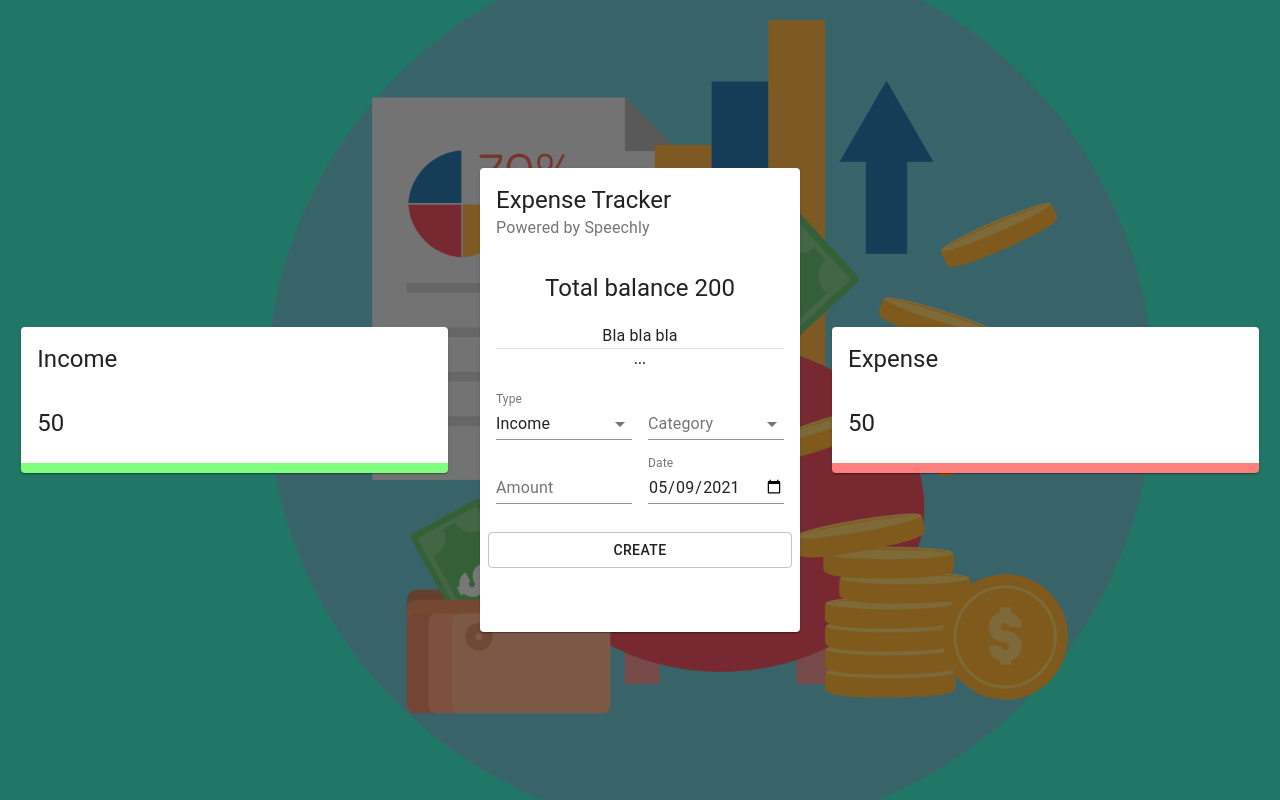
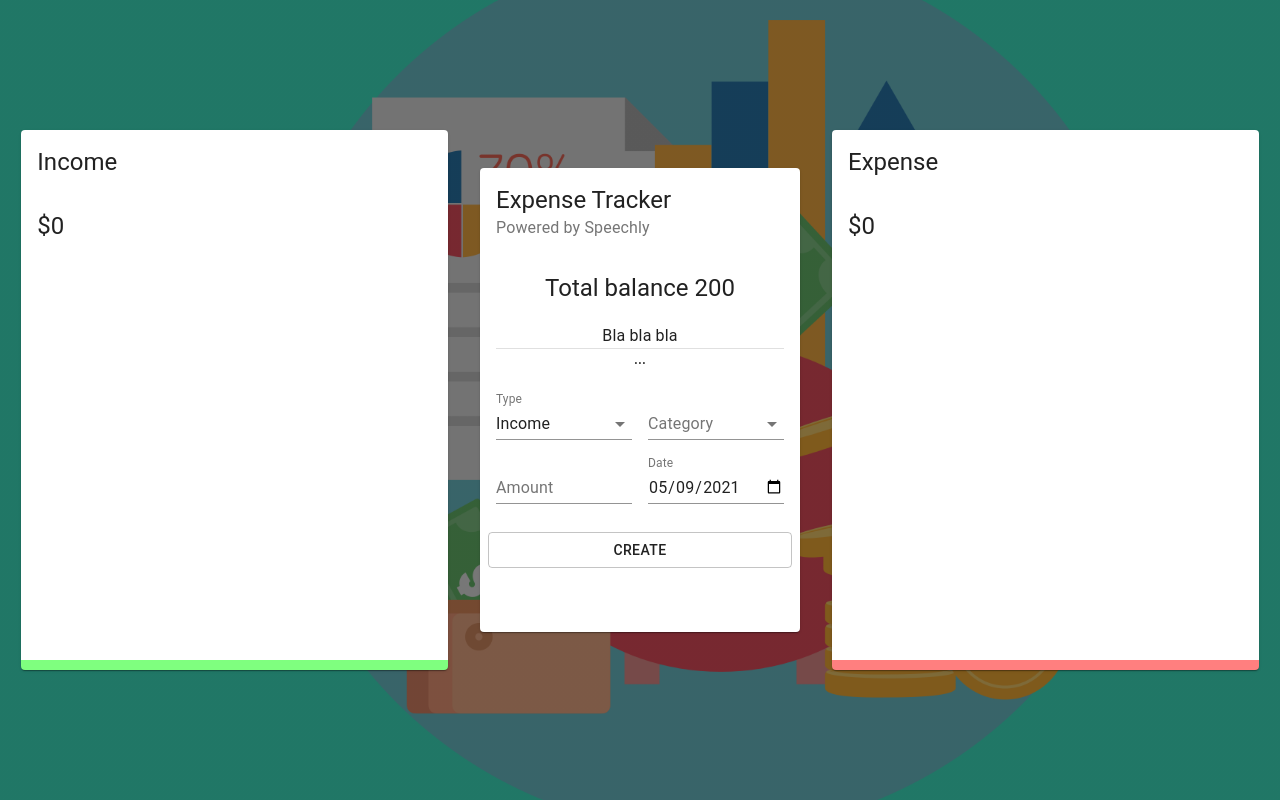
Before and after one commit to hanhngooo/Expense-Tracker, a React (Create React App) app: page / in a window 1280 px wide. Built offline with nearby package versions, Linux system fonts and the light colour scheme.

Commit message:
create custom hook to use transaction data for charts

```diff
--- a/src/components/Details/Details.js
+++ b/src/components/Details/Details.js
@@ -2,15 +2,17 @@ import React from "react";
 import { Card, CardHeader, CardContent, Typography } from "@material-ui/core";
 import { Doughnut } from "react-chartjs-2";
 import useStyles from "./style";
+import useTransactions from "../../useTransactions";
 
 const Details = ({ detailClass, title }) => {
   const classes = useStyles();
+  const { total, chartData } = useTransactions(title);
   return (
     <Card className={classes[`${detailClass}`]}>
       <CardHeader title={title} />
       <CardContent>
-        <Typography variant="h5">50</Typography>
-        {/* <Doughnut data="DATA" /> */}
+        <Typography variant="h5">${total}</Typography>
+        <Doughnut data={chartData} />
       </CardContent>
     </Card>
   );
--- a/src/components/Details/style.js
+++ b/src/components/Details/style.js
@@ -1,4 +1,4 @@
-import { makeStyles } from "@material-ui/core";
+import { makeStyles } from "@material-ui/core/styles";
 
 export default makeStyles(() => ({
   income: {
--- /dev/null
+++ b/src/useTransactions.js
@@ -0,0 +1,39 @@
+import { useContext } from "react";
+import { ExpenseTrackerContext } from "./context/context";
+import {
+  incomeCategories,
+  expenseCategories,
+  resetCategories,
+} from "./constants/categories";
+
+const useTransactions = (title) => {
+  resetCategories();
+  const { transactions } = useContext(ExpenseTrackerContext);
+  const transactionsPerType = transactions.filter((t) => t.type === title);
+  const total = transactionsPerType.reduce(
+    (acc, currentValue) => (acc += currentValue.amount),
+    0
+  );
+  const categories = title === "Income" ? incomeCategories : expenseCategories;
+
+  console.log({ transactionsPerType, total, categories });
+
+  transactionsPerType.forEach((element) => {
+    const category = categories.find((c) => c.type === element.category);
+    if (category) category.amount += element.amount;
+  });
+
+  const filteredCategories = categories.filter((c) => c.amount > 0);
+  const chartData = {
+    datasets: [
+      {
+        data: filteredCategories.map((c) => c.amount),
+        backgroundColor: filteredCategories.map((c) => c.color),
+      },
+    ],
+    labels: filteredCategories.map((c) => c.type),
+  };
+  return { total, chartData };
+};
+
+export default useTransactions;
```
